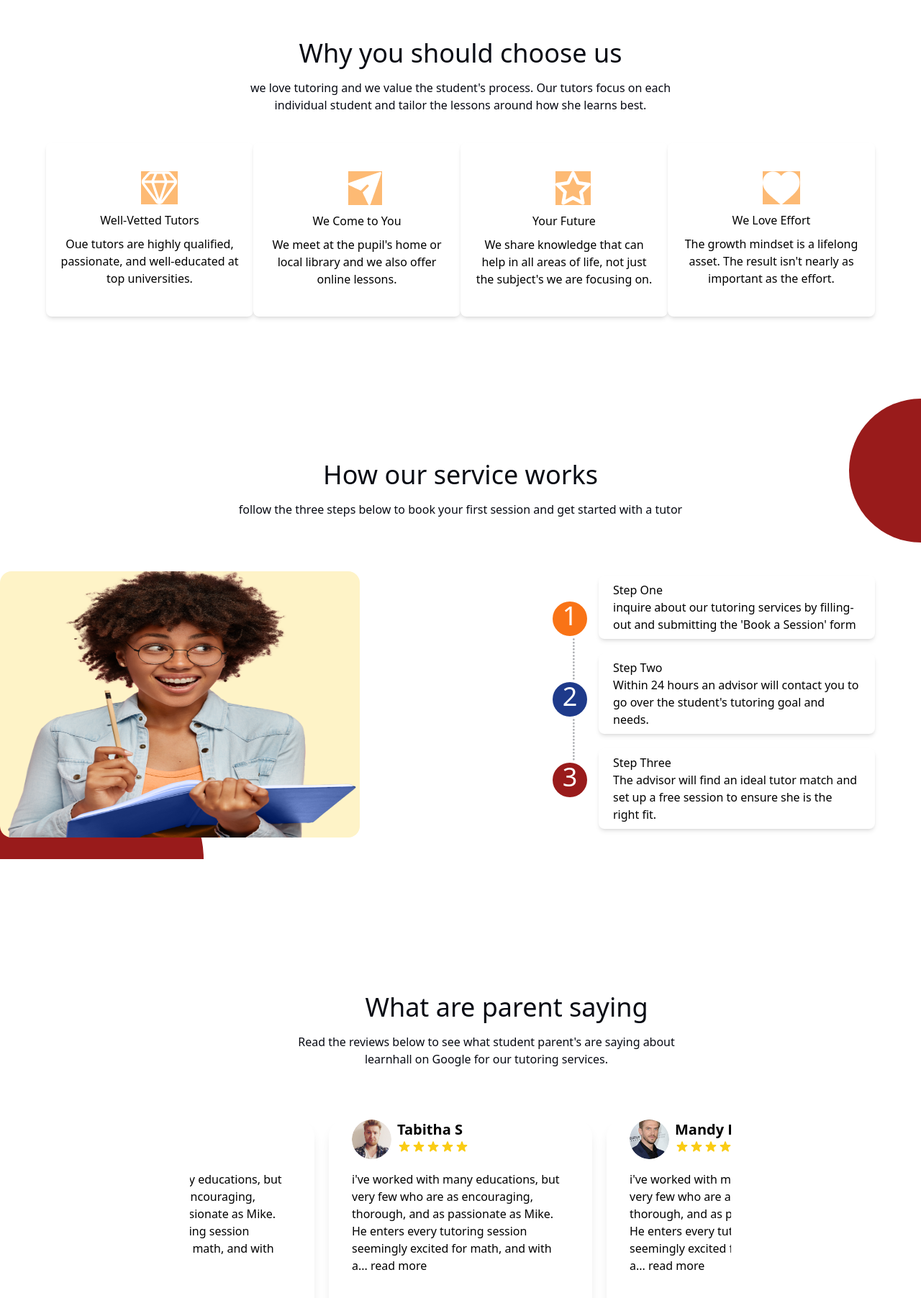
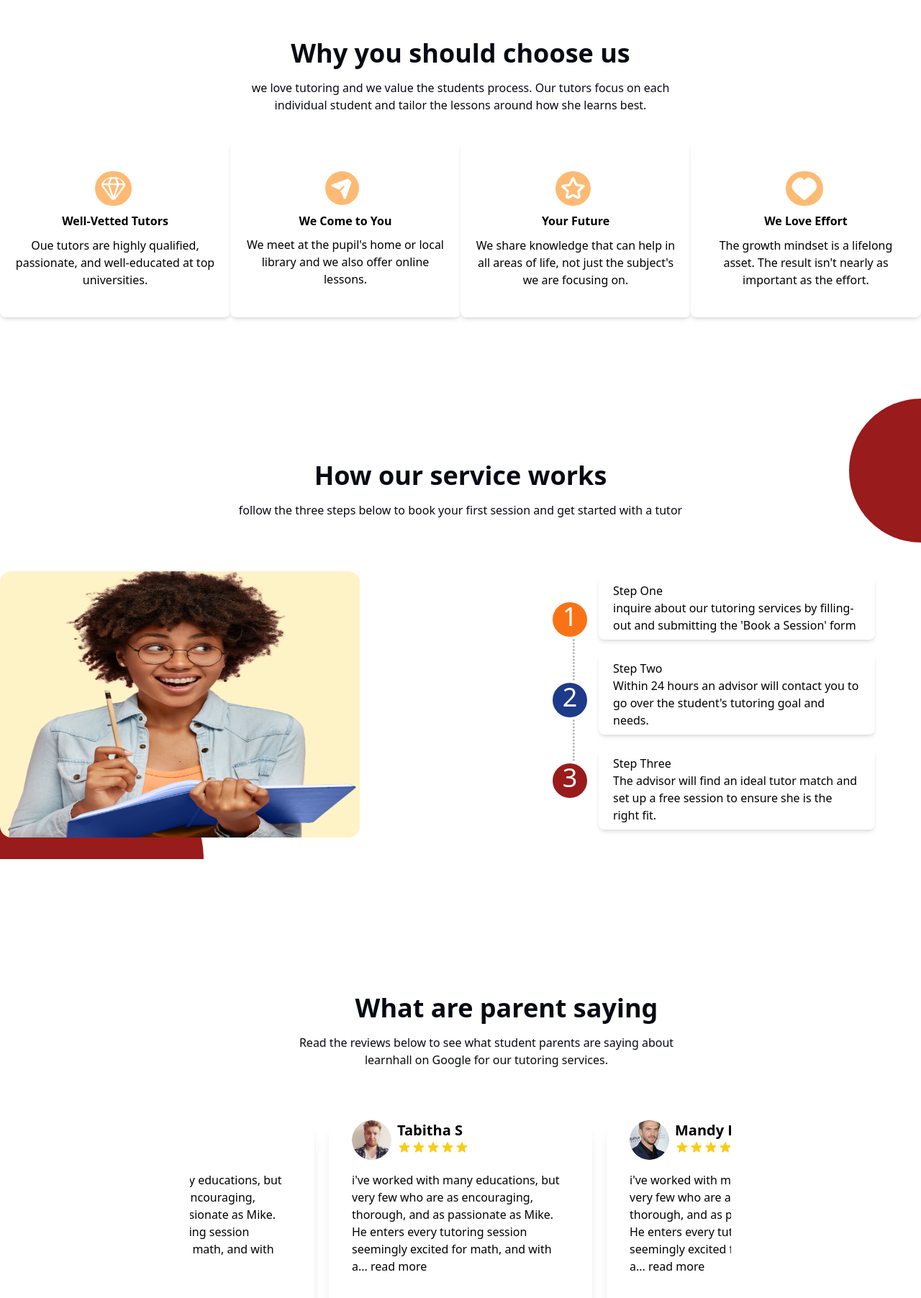
Before and after one commit to steeve7/Learnhall, a Next.js app: page / in a window 1280 px wide. Shown: the part 846-2650 px from the top of the page at 72% size. Built offline with nearby package versions, Linux system fonts and the light colour scheme.

Commit message:
initial commit

```diff
--- a/src/components/HomeLayout/Footer/index.js
+++ b/src/components/HomeLayout/Footer/index.js
@@ -4,6 +4,7 @@ import vector from "./assest/Vector.png";
 import { CgFacebook, CgInstagram } from "react-icons/cg";
 import { TiSocialTwitter } from "react-icons/ti";
 import { MdCall, MdOutlineMailOutline } from "react-icons/md";
+import Link from "next/link";
 
 function index() {
   return (
@@ -15,15 +16,15 @@ function index() {
             <h1 className="text-3xl text-white">Learnhall</h1>
           </a>
           <div className="flex md:flex-col flex-row space-x-2 md:space-x-0">
-            <h2 className="mt-6 text-white hidden md:block">Let's Connect</h2>
+            <h2 className="mt-6 text-white hidden md:block">Lets Connect</h2>
             <div className="flex mt-5 space-x-2">
-              <a href="">
+              <a href="&apos;">
                 <CgFacebook className="bg-white w-8 rounded-full h-8 text-blue-500 p-2" />
               </a>
-              <a href="">
+              <a href="&apos;">
                 <CgInstagram className="bg-white w-8 rounded-full h-8 text-blue-500 p-2" />
               </a>
-              <a href="">
+              <a href="&apos;">
                 <TiSocialTwitter className="bg-white w-8 rounded-full h-8 text-blue-500 p-2" />
               </a>
             </div>
@@ -43,13 +44,13 @@ function index() {
           <div>
             <h2 className="font-bold">About Us</h2>
             <ul>
-              <a href="">
+              <a href='hel&#39;lo'>
                 <li>FAQs</li>
               </a>
-              <a href="">
+              <a href='hel&#39;lo'>
                 <li>Blog</li>
               </a>
-              <a href="">
+              <a href='hel&#39;lo'>
                 <li>Reviews</li>
               </a>
             </ul>
--- a/src/components/HomeLayout/Header/index.js
+++ b/src/components/HomeLayout/Header/index.js
@@ -12,7 +12,7 @@ const navs = [
   { id: "Blog", label: "Blog" },
 ];
 
-function index() {
+function Index() {
   const [open, setIsOpen] = useState(false);
   const [navbar, setNavbar] = useState(false);
 
@@ -76,4 +76,4 @@ function index() {
   );
 }
 
-export default index;
+export default Index;
--- a/src/components/Sections/About/index.js
+++ b/src/components/Sections/About/index.js
@@ -25,14 +25,12 @@ export const items = [
     {
         image: Star,
         color: '#C13584',
-        bgColor: "bg-[rgba(255,123,176,0.1)]",
         tittle: 'Your Future',
         desc: "We share knowledge that can help in all areas of life, not just the subject's we are focusing on.",
     },
     {
         image: Love,
         color: '#C13584',
-        bgColor: "bg-[rgba(255,123,176,0.1)]",
         tittle: 'We Love Effort',
         desc: "The growth mindset is a lifelong asset. The result isn't nearly as important as the effort.",
     },
@@ -43,15 +41,15 @@ function index() {
     <>
     <div className="w-full md:mt-[900px] mt-[1100px] flex justify-center items-center flex-col">
       <div className="md:w-[50%] text-center">
-        <h1 className="text-[#070A13] md:text-4xl text-2xl">Why you should choose us</h1>
+        <h1 className="text-[#070A13] md:text-4xl text-2xl font-semibold">Why you should choose us</h1>
         <p className="text-[#070A13] mt-4">
-          we love tutoring and we value the student's process. Our tutors focus
+          we love tutoring and we value the students process. Our tutors focus
           on each individual student and tailor the lessons around how she
           learns best.
         </p>
       </div>
 
-      <div className="flex flex-col md:flex-row w-[90%] md:mx-20 mx-20 justify-center">
+      <div className="flex flex-col md:flex-row w-full md:mx-20 mx-20 justify-center">
         {items.map((item, i) => (
         <div key={i} className=" bg-white shadow-md rounded-lg text-center w-full
         flex-1 text-center md:mt-10 px-[1.25rem] py-10 space-y-[0.6rem]">
@@ -61,9 +59,9 @@ function index() {
         bgColor={item.bgColor}
         style={{color:item.color}}
         alt='images'
-        className="bg-orange-300 text-center md:ml-28 ml-44"
+        className="bg-orange-300 md:ml-28 rounded-full px-2 py-2"
         />
-        <h5>{item.tittle}</h5>
+        <h5 className="font-semibold">{item.tittle}</h5>
         <p>{item.desc}</p>
         </div>
         ))}
--- a/src/components/Sections/Banner/index.js
+++ b/src/components/Sections/Banner/index.js
@@ -18,7 +18,7 @@ function index() {
             If you want to learn an academic subject or study for an exam, we
             want to be the company you choose. our tutors are bright and
             enthusiastic and seek to bring out the best of the individual
-            learner's potential in both academics as well as life
+            learners potential in both academics as well as life
           </p>
         </div>
         <div className="bg-[#C04C40] text-white text-center md:w-[12%] w-[50%] py-4 px-4 rounded-md mt-5 absolute left-24 md:left-0">
--- a/src/components/Sections/Recommendation/index.js
+++ b/src/components/Sections/Recommendation/index.js
@@ -34,9 +34,9 @@ export default function index() {
   return (
     <section className="md:mt-72 mt-24">
     <div className="md:w-[50%] text-center items-center md:ml-96">
-    <h1 className="text-[#070A13] md:text-4xl text-2xl">What are parent saying</h1>
+    <h1 className="text-[#070A13] md:text-4xl text-2xl font-semibold">What are parent saying</h1>
     <p className="text-[#070A13] mt-4 md:max-w-[36.5rem]">
-     Read the reviews below to see what student parent's are saying about learnhall on Google
+     Read the reviews below to see what student parents are saying about learnhall on Google
      for our tutoring services.
     </p>
   </div>
--- a/src/components/Sections/Service/index.js
+++ b/src/components/Sections/Service/index.js
@@ -26,7 +26,7 @@ export default function index() {
     <div className="w-full md:mt-[200px] mt-[100px] flex justify-center items-center flex-col">
     <div className='absolute w-[100px] h-[200px] right-0 hidden md:block rounded-r-2xl rounded-full top-[1400.05px] bg-red-800'/>
     <div className="md:w-[50%] text-center">
-    <h1 className="text-[#070A13] md:text-4xl text-2xl">How our service works</h1>
+    <h1 className="text-[#070A13] md:text-4xl text-2xl font-semibold">How our service works</h1>
     <p className="text-[#070A13] mt-4">
      follow the three steps below to book your first session and get started with a tutor
     </p>
--- a/src/components/Sections/Tutor/index.js
+++ b/src/components/Sections/Tutor/index.js
@@ -6,7 +6,7 @@ function index() {
   return (
     <section className='w-full md:mt-[200px] mt-[90px] flex justify-center flex-row'>
        <div className='md:w-[35%] text-center absolute md:left-20 md:mt-14'>
-        <h2 className='text-[#070A13] md:text-4xl text-2xl font-bold'>Want to become a tutor with learnhall?</h2>
+        <h2 className='text-[#070A13] md:text-4xl text-2xl font-semibold'>Want to become a tutor with learnhall?</h2>
         <p className="text-[#070A13] mt-4">we hire tutors from a variety of backgrounds both in the US and internationally. we pride ourselves
             on our tutor onboarding process and high industry pay. Our tutors work in-person and online. we gamer
             regular inquires for all academic and test prep subject at all age levels.
```
